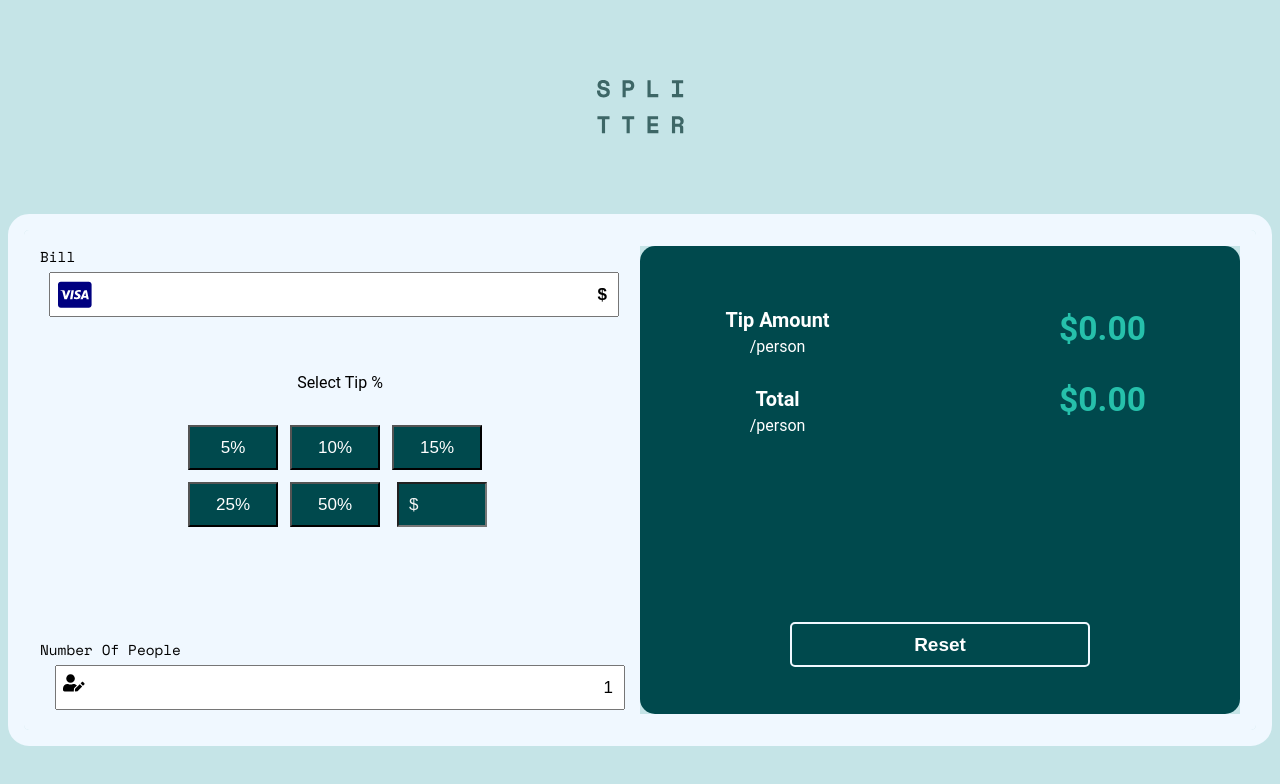
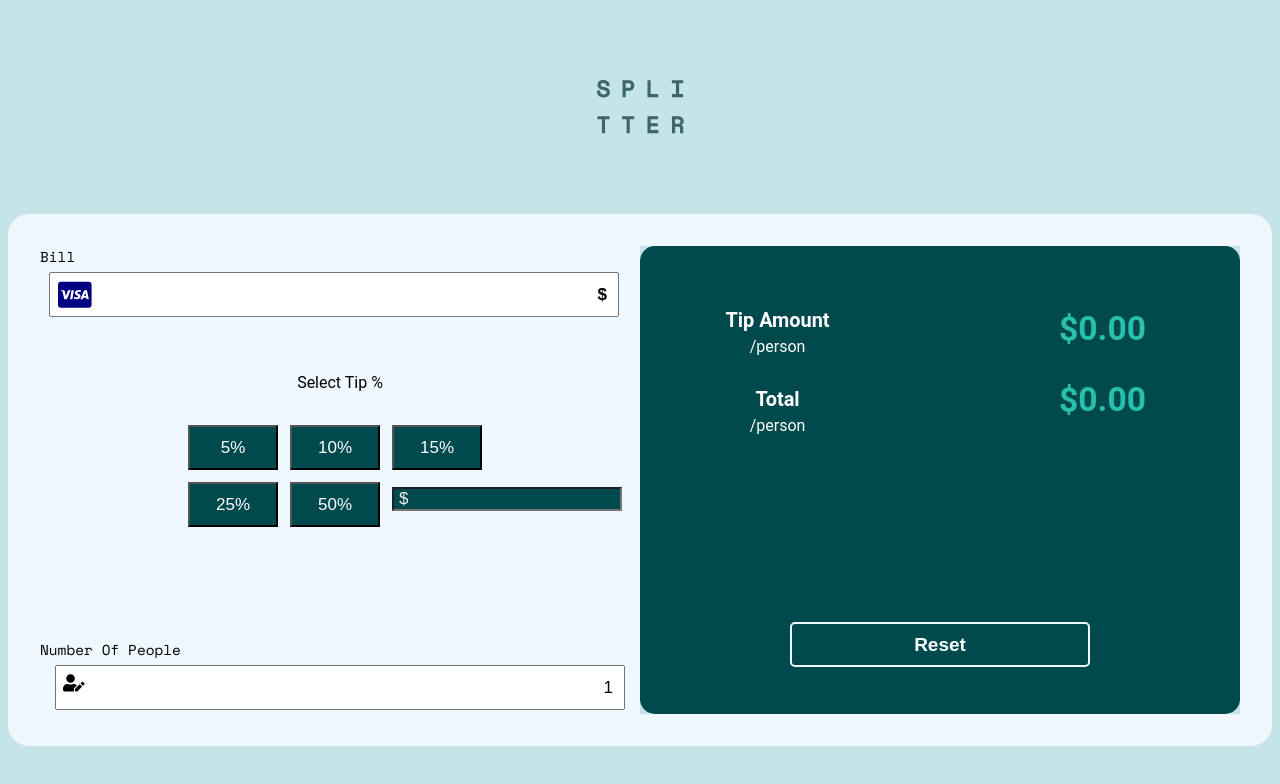
Before and after one commit to chriskavanagh/tipcalc, a React (Create React App) app: page / in a window 1280 px wide. Shown: the top 784 px of the page. Built offline with nearby package versions, Linux system fonts and the light colour scheme.

Commit message:
removed empty return statements

```diff
--- a/src/components/Frame.js
+++ b/src/components/Frame.js
@@ -14,27 +14,23 @@ export default function Frame() {
   function reset() {
     setTip("");
     setBill("");
-    setPeople("");
+    setPeople("1");
     setTipTotal("0.00");
     setBillTotal("0.00");
-    return;
   }
 
   function handler(event) {
     //event.currentTarget.disabled = true;
     // setDisable((prev) => !prev);
     setTip(event.target.value);
-    return;
   }
 
   function billHandler(event) {
     setBill(event.target.value);
-    return;
   }
 
   function handlePeople(event) {
     setPeople(event.target.value);
-    return;
   }
 
   const tipAmt = useCallback(() => {
--- a/src/styles/TipButtons.css
+++ b/src/styles/TipButtons.css
@@ -41,13 +41,11 @@ input.bill_amt {
 }
 .custom {
   text-align: start;
-  justify-self: center;
+  /* justify-self: center; */
   color: whitesmoke;
   font-size: 17px;
-  height: 45px;
-  width: 90px;
   background-color: var(--very-dark-cyan);
-  padding-inline: 10px 0px;
+  padding-inline: 5px 0px;
 }
 /* input.bill_amt {
   position: relative;
@@ -88,6 +86,8 @@ input.people__input {
 
 div.input-wrapper {
   position: relative;
+  height: 45px;
+  width: 90px;
 }
 ::placeholder {
   color: red;
```
